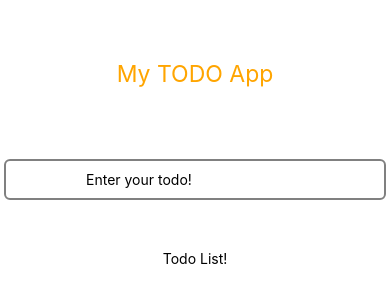
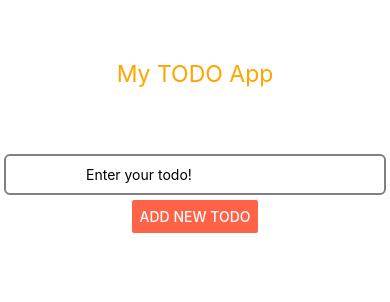
Before and after one commit to arditvezaj/TodoListApp, a React Native app: screen / in a window 390 px wide. Shown: the top 302 px of the page. Built offline with nearby package versions, Linux system fonts and the light colour scheme.

Commit message:
adding todos functionality works

```diff
--- a/App.js
+++ b/App.js
@@ -1,12 +1,28 @@
 import { StatusBar } from "expo-status-bar";
 import { useState } from "react";
-import { StyleSheet, Text, View, TextInput } from "react-native";
+import {
+  StyleSheet,
+  Text,
+  View,
+  TextInput,
+  Button,
+  FlatList,
+} from "react-native";
 
 export default function App() {
   const [enteredTodo, setEnteredTodo] = useState("");
+  const [todoList, setTodoList] = useState([]);
 
-  const todoHandler = (event) => {
-    setEnteredTodo(event.target.value);
+  const enteredTodoHandler = (enteredText) => {
+    setEnteredTodo(enteredText);
+  };
+
+  const addTodoHandler = () => {
+    setTodoList((prevTodoList) => [
+      ...prevTodoList,
+      { id: Date.now().toString(), text: enteredTodo },
+    ]);
+    setEnteredTodo("");
   };
 
   return (
@@ -17,10 +33,29 @@ export default function App() {
         <TextInput
           placeholder="Enter your todo!"
           value={enteredTodo}
-          onChange={todoHandler}
+          onChangeText={enteredTodoHandler}
           style={styles.enteredTodo}
         />
-        <Text style={styles.todoList}>Todo List!</Text>
+        <View style={styles.button}>
+          <Button
+            onPress={addTodoHandler}
+            title="Add New Todo"
+            color="tomato"
+          />
+        </View>
+        <View style={styles.todoList}>
+          <FlatList
+            data={todoList}
+            renderItem={(todo) => {
+              return (
+                <View style={styles.singleTodo}>
+                  <Text style={styles.todoText}>{todo.item.text}</Text>
+                </View>
+              );
+            }}
+            keyExtractor={(item) => item.id}
+          />
+        </View>
       </View>
     </>
   );
@@ -40,15 +75,27 @@ const styles = StyleSheet.create({
     color: "orange",
   },
   enteredTodo: {
-    flex: 0,
     paddingVertical: 10,
     paddingHorizontal: 80,
     borderRadius: 6,
     borderWidth: 2,
     borderColor: "gray",
   },
+  singleTodo: {
+    backgroundColor: "red",
+    marginVertical: 4,
+    borderRadius: 6,
+  },
+  todoText: {
+    color: "white",
+    fontWeight: 500,
+    padding: 8,
+  },
   todoList: {
     flex: 3,
     marginTop: 50,
   },
+  button: {
+    marginTop: 5,
+  },
 });
```
